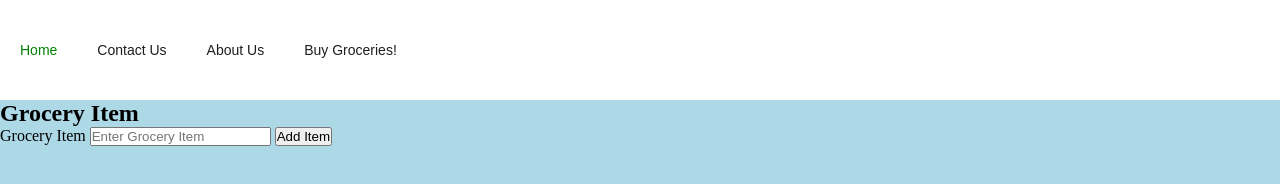
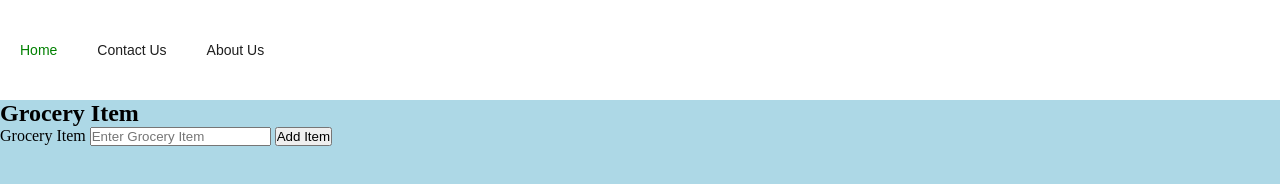
Before and after one commit to m-davis201/m-davis201.github.io, a plain HTML site: page index.html in a window 1280 px wide. Drawn offline with Linux system fonts and the light colour scheme.

Commit message:
Update index.html

```diff
--- a/index.html
+++ b/index.html
@@ -8,7 +8,6 @@
       <li><a href ="index.html">Home</a></li>
       <li><a href ="contact.html">Contact Us</a></li>
       <li><a href ="about.html">About Us</a></li>
-      <li><a href ="order.html">Buy Groceries!</a></li>
 
     </ul>
   </nav>
```
